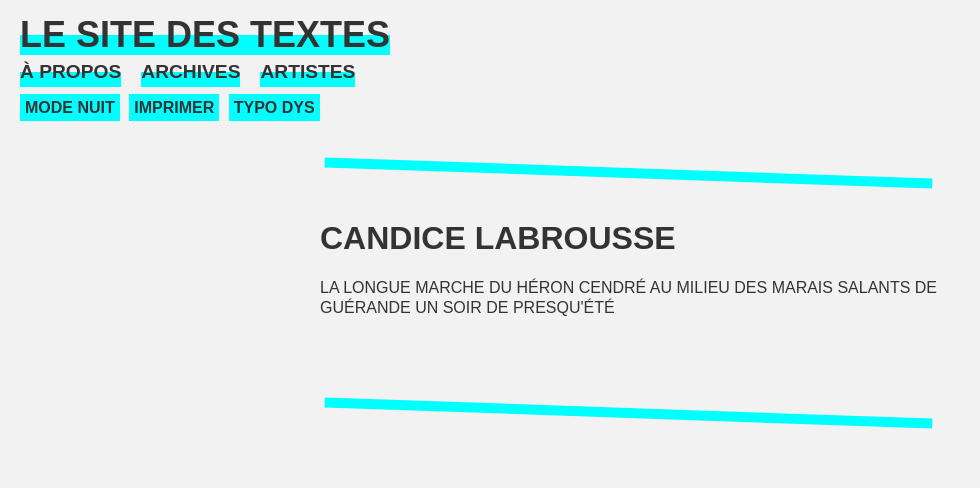
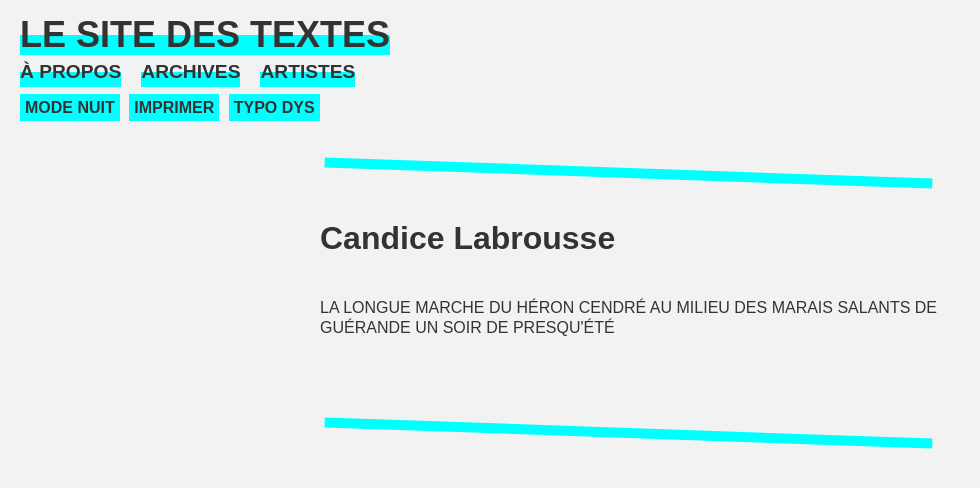
Before and after one commit to PQuod/Maipo, a Jekyll site: the page built from _category/labrousse-candice.md, in a window 1280 px wide. Shown: the top 488 px of the page, without its empty margins (0-980 px from the left). Built offline with Jekyll 4.4.1, drawn with Linux system fonts in a browser that asks for light colours.

Commit message:
Add Typo + and misc. small changes

```diff
--- a/_sass/minima/_layout.scss
+++ b/_sass/minima/_layout.scss
@@ -117,7 +117,7 @@ margin-top:5px;
   background: var(--lines);
   background-repeat: no-repeat;
   background-size: 0 100%;
-  transition: background-size 0.5s 0s;
+
 }
 
 .post-link:hover {
@@ -134,7 +134,7 @@ margin-top:5px;
 
 .post-author{
   font-family:sans-serif;
-  font-size:1em;
+  font-size:var(--font-size);
   margin-bottom:var(--line-height);
 }
 
@@ -152,7 +152,6 @@ margin-top:5px;
   }
 
   article h1{
-  text-transform:uppercase;
   padding-top:calc(var(--line-height)*3);
     line-height:calc(var(--line-height)*2);
     font-size:calc(var(--font-size)*2);
@@ -162,6 +161,7 @@ margin-top:5px;
 
   .text-content{
   margin-bottom:calc(var(--line-height)*3);
+
   font-size:calc(var(--font-size)*1.2);
   line-height:calc(var(--line-height)*1.5);
   }
@@ -183,6 +183,7 @@ margin-top:5px;
   .post-footer h3{
     font-weight:normal;
     text-transform:uppercase;
+    font-size:var(--font-size);
   }
 
   .post-line-footer{
@@ -215,6 +216,7 @@ margin-top:5px;
 
   .archives h2{
   margin-bottom:var(--line-height);
+  font-size:calc(var(--font-size)*1.5);
   }
 
 
@@ -223,10 +225,15 @@ margin-top:5px;
   background-repeat: no-repeat;
   background-size: 0 100%;
   transition: background-size 0.5s 0s;
+  font-size:var(--font-size);
 }
 
 .titre-archives:hover {
   background-size: 100% 100%;
+}
+
+.archives-separator{
+  font-size:var(--font-size);
 }
 
 
@@ -240,8 +247,9 @@ margin-top:5px;
   font-family:sans-serif;
 }
 
-
-
+.list-auteurs{
+  line-height:var(--line-height);
+}
 .auteurs a{
   background: var(--lines);
   background-repeat: no-repeat;
@@ -257,20 +265,30 @@ margin-top:5px;
 *Auteurs single
 */
 
+.fiche-auteur{
+  line-height:var(--line-height);
+}
+
 .nom-auteur{
   margin-bottom:var(--line-height);
 }
 
 .bio-auteur{
-  margin-bottom:var(--line-height);
+  margin-bottom:calc(var(--line-height)*2);
+  font-size:var(--font-size);
 }
 
 .liste-textes-auteur{
-  padding-bottom:calc(var(--line-height)*3);
+  padding-bottom:calc(var(--line-height)*2);
+}
+
+.liste-textes{
+  padding-bottom:var(--line-height);
 }
 
 .liste-textes a{
   font-family:sans-serif;
+  font-size:var(--font-size);
 }
 
 .liste-textes a:hover{
```
